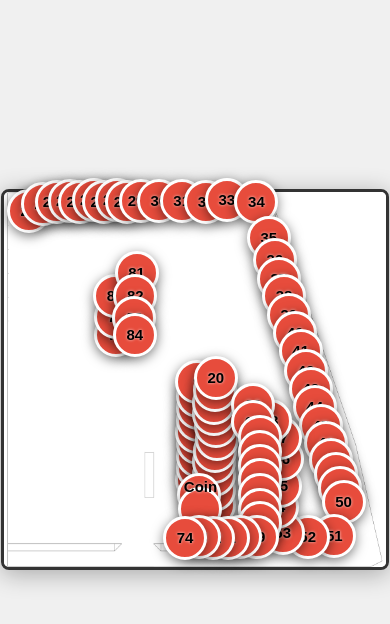
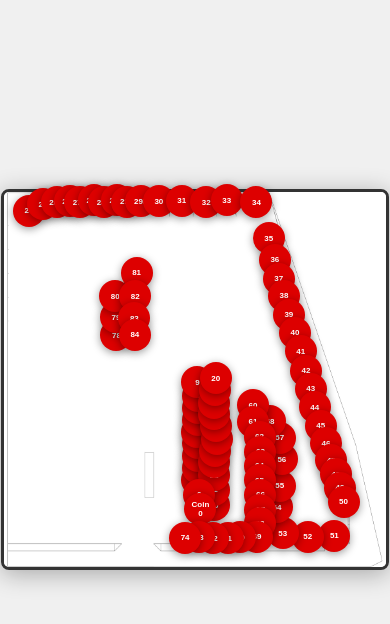
Before and after one commit to luclelux/Silos, a plain HTML site: page index.html in a window 390 px wide. Shown: the part 74-698 px from the top of the page. Drawn offline with Linux system fonts and the light colour scheme.

Commit message:
Boutons plus petits sur mobile

```diff
--- a/style.css
+++ b/style.css
@@ -39,38 +39,34 @@ h1 {
 /* Boutons silos */
 .silo-btn {
     position: absolute;
-    width: 20px;
-    height: 20px;
-    min-width: 20px;
-    min-height: 20px;
-    background: #e74c3c;
-    color: black;
-    border: 2.5px solid white;
+    width: 48px;
+    height: 48px;
+    background: #d00;
+    color: white;
+    border: none;
     border-radius: 50%;
     font-weight: bold;
     font-size: 11px;
-    line-height: 20px;
-    text-align: center;
     cursor: pointer;
-    transform: translate(-50%, -50%);
-    box-shadow: 0 3px 12px rgba(0,0,0,0.5);
-    transition: all 0.25s;
+    transform: translate(-50%, -50%);   /* centre parfaitement le bouton */
     z-index: 10;
-    user-select: none;
-    display: flex;
-    align-items: center;
-    justify-content: center;
-    text-shadow: 0 0 3px rgba(255,255,255,0.8);
+    box-shadow: 0 2px 8px rgba(0,0,0,0.4);
 }
 
-/* Mobile → plus gros */
+/* ←←← NOUVELLE PARTIE À AJOUTER POUR MOBILE */
 @media (max-width: 768px) {
     .silo-btn {
-        width: 44px;
-        height: 44px;
-        font-size: 15px;
-        line-height: 44px;
-        border-width: 3px;
+        width: 20px;      /* plus petit sur téléphone */
+        height: 20px;
+        font-size: 9px;   /* texte plus petit aussi */
+    }
+}
+
+@media (max-width: 480px) {
+    .silo-btn {
+        width: 32px;
+        height: 32px;
+        font-size: 8px;
     }
 }
 
```
